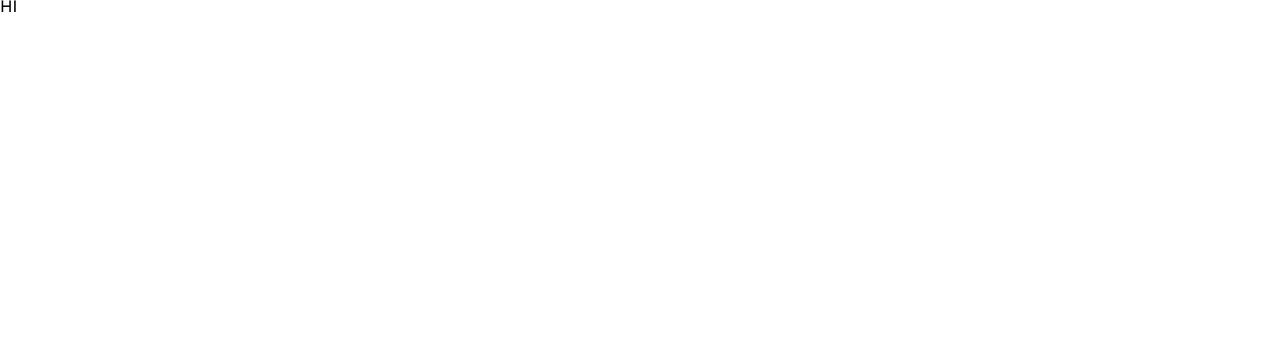
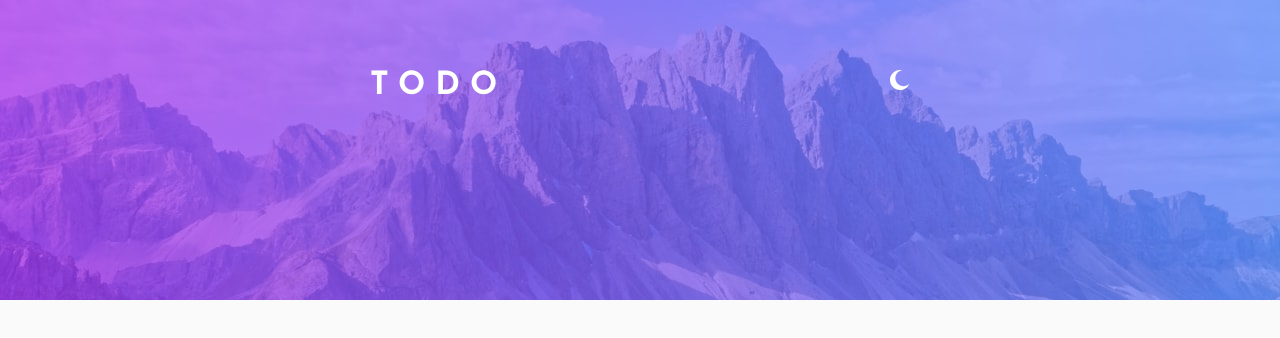
Before and after one commit to barzin144/FrontEndMentor-Todo-App, a React app: page / in a window 1280 px wide. Shown: the top 338 px of the page. Built offline with nearby package versions, Linux system fonts and the light colour scheme.

Commit message:
add hero and add theme swicher

```diff
--- a/src/components/app.jsx
+++ b/src/components/app.jsx
@@ -1,8 +1,26 @@
 import React from "react";
+import Header from "./header";
+import Hero from "./hero";
 
 const App = () => {
+    const [theme, setTheme] = React.useState('light');
+    const themeSwicher = () => {
+        if (theme === 'light') {
+            setTheme('dark');
+        }
+        else {
+            setTheme('light');
+        }
+    }
     return (
-        <div>HI</div>
+        <div className={theme === 'light' ? "theme--light" : "theme--dark"}>
+            <div className="page">
+                <div className="container">
+                    <Header themeSwicher={themeSwicher}/>
+                </div>
+                <Hero />
+            </div>
+        </div>
     );
 };
 
--- /dev/null
+++ b/src/components/header.jsx
@@ -0,0 +1,12 @@
+import React from "react";
+
+const Header = (props) => {
+    return (
+        <div className="header">
+            <h1>TODO</h1>
+            <span className="header__themeSwicherIcon" onClick={props.themeSwicher}></span>
+        </div>
+    );
+};
+
+export default Header;
--- /dev/null
+++ b/src/components/hero.jsx
@@ -0,0 +1,11 @@
+import React from "react";
+
+const Hero = () => {
+    return (
+            <section className="hero">
+                <div className="hero__image"></div>
+            </section>
+    );
+};
+
+export default Hero;
--- /dev/null
+++ b/src/styles/_color-themes.scss
@@ -0,0 +1,32 @@
+$themes: (
+	light:(
+			backgroundColor: $Very_Light_Gray,
+			heroImage: url('../images/bg-desktop-light.jpg'),
+			heroMobileImage: url('../images/bg-mobile-light.jpg'),
+			themeSwicherIcon: url('../images/icon-moon.svg')
+		),
+	dark:(
+			backgroundColor: $Very_Dark_Blue,
+			heroImage: url('../images/bg-desktop-dark.jpg'),
+			heroMobileImage: url('../images/bg-mobile-dark.jpg'),
+			themeSwicherIcon: url('../images/icon-sun.svg')
+		)
+);
+
+@mixin themed() {
+	@each $theme, $map in $themes {
+		.theme--#{$theme} & {
+			$theme-map: () !global;
+			@each $key, $submap in $map {
+				$value: map-get(map-get($themes, $theme), '#{$key}');
+				$theme-map: map-merge($theme-map,  ($key: $value)) !global;
+			}
+			@content;
+			$theme-map: null !global;
+		}
+	}
+}
+
+@function t($key) {
+	@return map-get($theme-map, $key);
+}
--- a/src/styles/_functions.scss
+++ b/src/styles/_functions.scss
@@ -1,3 +1,6 @@
 @function pxToRem($px) {
 	@return #{$px / 16}rem;
 }
+@function pxToEm($px) {
+	@return #{$px / 16}em;
+}
--- a/src/styles/_globals.scss
+++ b/src/styles/_globals.scss
@@ -11,6 +11,28 @@ html {
 
 body {
 	font-family: 'Josefin Sans', sans-serif;
+}
+.page {
+	width: 100%;
+	height: 100vh;
+	@include themed() {
+		background-color: t('backgroundColor');
+	}
+	transition: background-color 400ms ease-out;
+}
+
+.container {
+	position: relative;
+	z-index: 1;
+	max-width: pxToRem(540);
+	margin: 0 auto;
+
+	padding-top: pxToRem(70);
+
+	@include breakpoint-down(medium) {
+		padding: pxToRem(25);
+		padding-top: pxToRem(45);
+	}
 }
 
 .flex {
--- /dev/null
+++ b/src/styles/_header.scss
@@ -0,0 +1,23 @@
+.header {
+	position: relative;
+
+	h1 {
+		color: white;
+		letter-spacing: 10px;
+		font-weight: 700;
+	}
+	&__themeSwicherIcon {
+		position: absolute;
+		right: 0;
+		top: 0;
+		cursor: pointer;
+		content: "";
+		@include themed() {
+			background-image: t('themeSwicherIcon');
+		}
+		background-size: cover;
+		width: pxToRem(20);
+		height: pxToRem(20);
+		transition: all 400ms ease-out;
+	}
+}
--- /dev/null
+++ b/src/styles/_hero.scss
@@ -0,0 +1,23 @@
+.hero {
+	&__image {
+		position: absolute;
+		top: 0;
+
+		@include themed() {
+			background-image: t('heroMobileImage');
+
+			@include breakpoint-up(small) {
+				background-image: t('heroImage');
+			}
+		}
+		background-repeat: no-repeat;
+		background-size: cover;
+		width: 100%;
+		height: pxToRem(300);
+		transition: background-image 400ms ease-out;
+
+		@include breakpoint-down(small) {
+			height: pxToRem(200);
+		}
+	}
+}
--- a/src/styles/_mixins.scss
+++ b/src/styles/_mixins.scss
@@ -1,8 +1,6 @@
-// 640px, 1024px, 1400px
-$breakpoints-up: ("medium": "40em", "large": "64em", "xlarge": "87.5em");
+$breakpoints-up: ("small": pxToEm(370), "medium": pxToEm(640), "large": pxToEm(1024), "xlarge": pxToEm(1400));
 
-//639px, 1023px, 1399px
-$breakpoints-down: ("small": "39.9375em", "medium": "63.9375em", "large": "87.4375em");
+$breakpoints-down: ("small": pxToEm(639), "medium": pxToEm(1023), "large": pxToEm(1399));
 
 @mixin breakpoint-up($size) {
 	@media (min-width: map-get($breakpoints-up, $size)) {
--- a/src/styles/style.scss
+++ b/src/styles/style.scss
@@ -1,5 +1,8 @@
 @import "functions";
 @import "variables";
 @import "mixins";
+@import "color-themes";
+@import "globals";
 
-@import "globals";
+@import "header";
+@import "hero";
```
